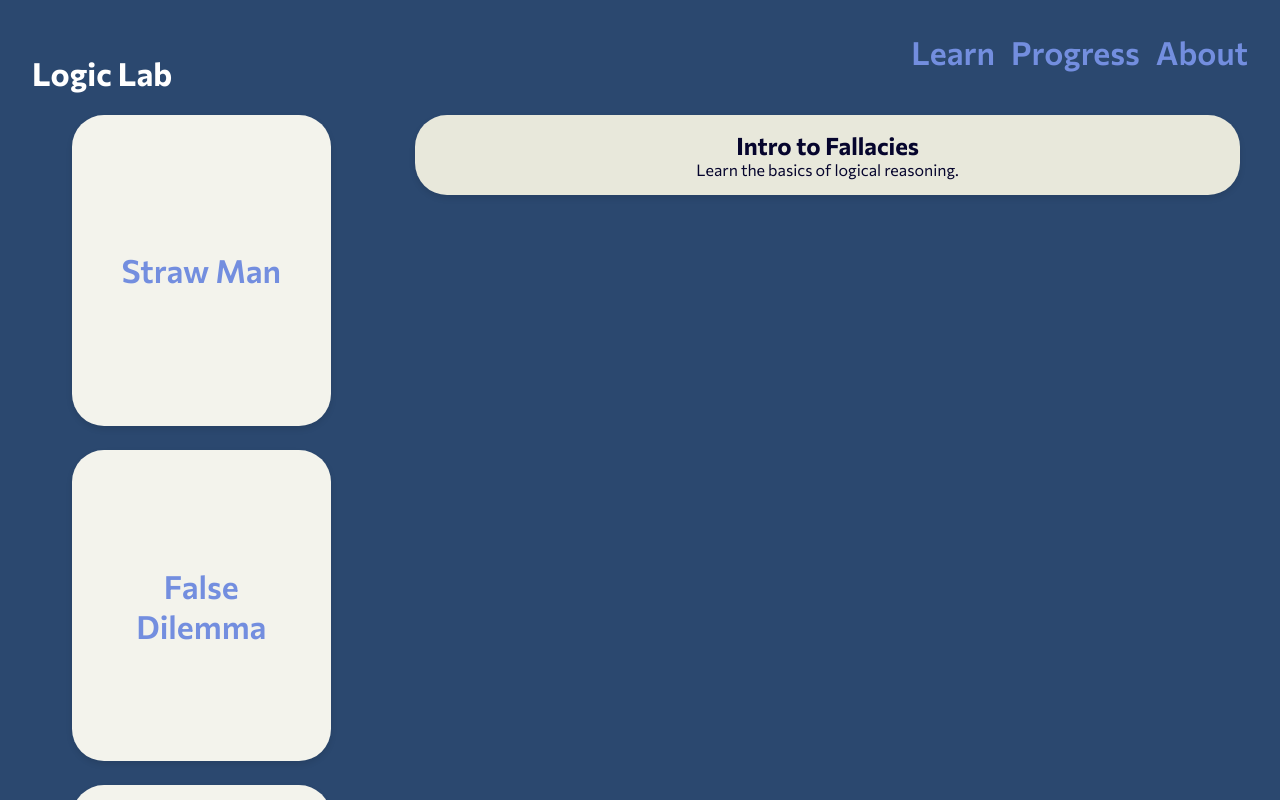
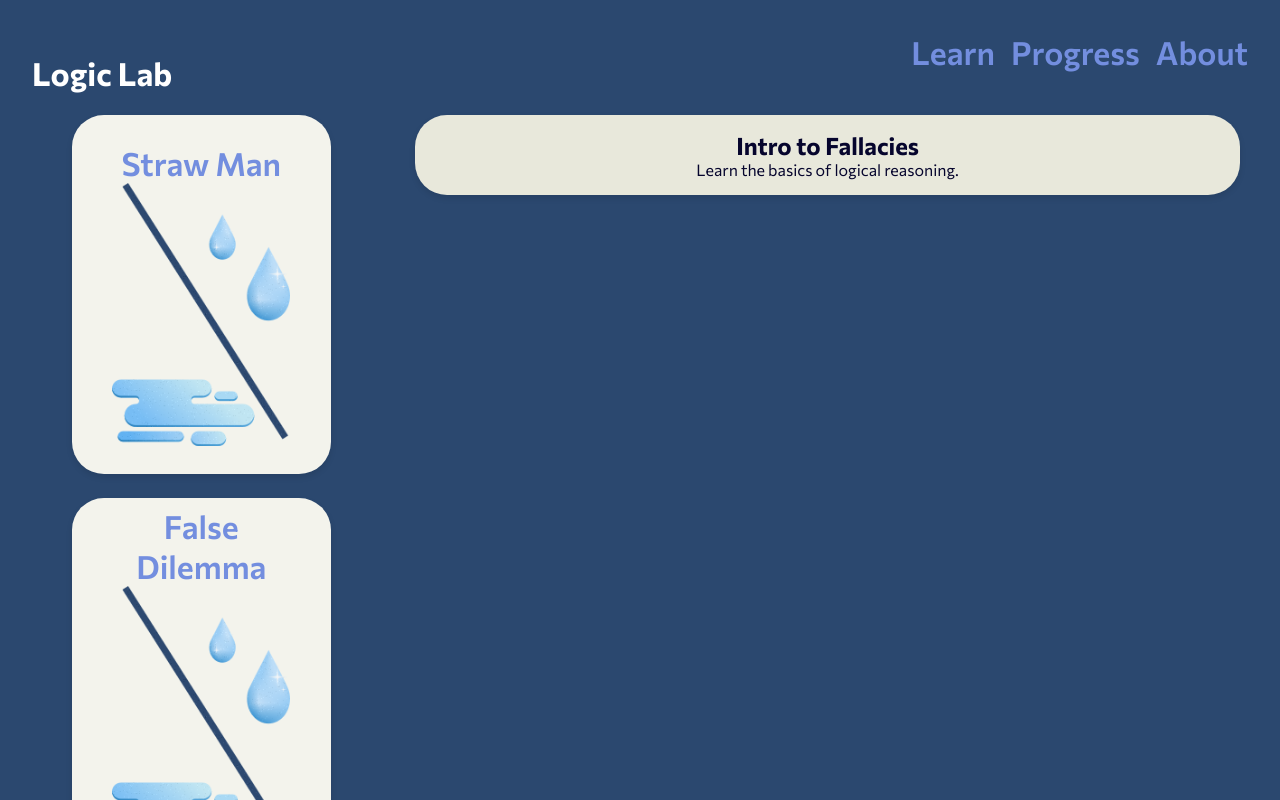
Before and after one commit to joysudo/logic-lab, a React (Vite) app: page / in a window 1280 px wide. Shown: the top 800 px of the page. Built offline with nearby package versions, Linux system fonts and the light colour scheme.

Commit message:
Add placeholder image to cards

```diff
--- a/src/pages/Home.jsx
+++ b/src/pages/Home.jsx
@@ -27,6 +27,7 @@ export default function Home() {
           {lessons.map(lesson => (
             <div key={lesson.id} className="lesson-card">
               <a href={`/lesson/${lesson.id}`} className="lesson-card-title">{lesson.title}</a>
+              <img src="src/images/tester-image.png" className="lesson-card-image" />
             </div>
           ))}
         </div>
--- a/src/styles.css
+++ b/src/styles.css
@@ -49,16 +49,25 @@ body.lesson-page-background {
     background: #f3f3ec;
     border-radius: 2rem; /* rounds corners */
     padding: 1.5rem;
+    padding-top: 3rem;
+    padding-bottom: 3rem;
     width: 80%;
     max-width: 15rem;
     min-height: 0;
     aspect-ratio: 4/5;
     display: flex;
+    flex-direction: column;
     justify-content: center;
     align-items: center;
     text-align: center;
     box-shadow: 0 0.2rem 0.4rem rgba(0, 0, 0, 0.1);
     transition: transform 0.2s ease, box-shadow 0.2s ease;
+}
+
+.lesson-card-image {
+    width: 100%;
+    height: 100%;
+    object-fit: contain;
 }
 
 a {
@@ -90,6 +99,7 @@ a:visited {
     margin: 0 0;
     padding: 0 2rem;
 }
+
 .topics-card {
     background: #e8e8db;
     border-radius: 2rem;
```
Also changed, not shown: src/images/tester-image.png (added).
